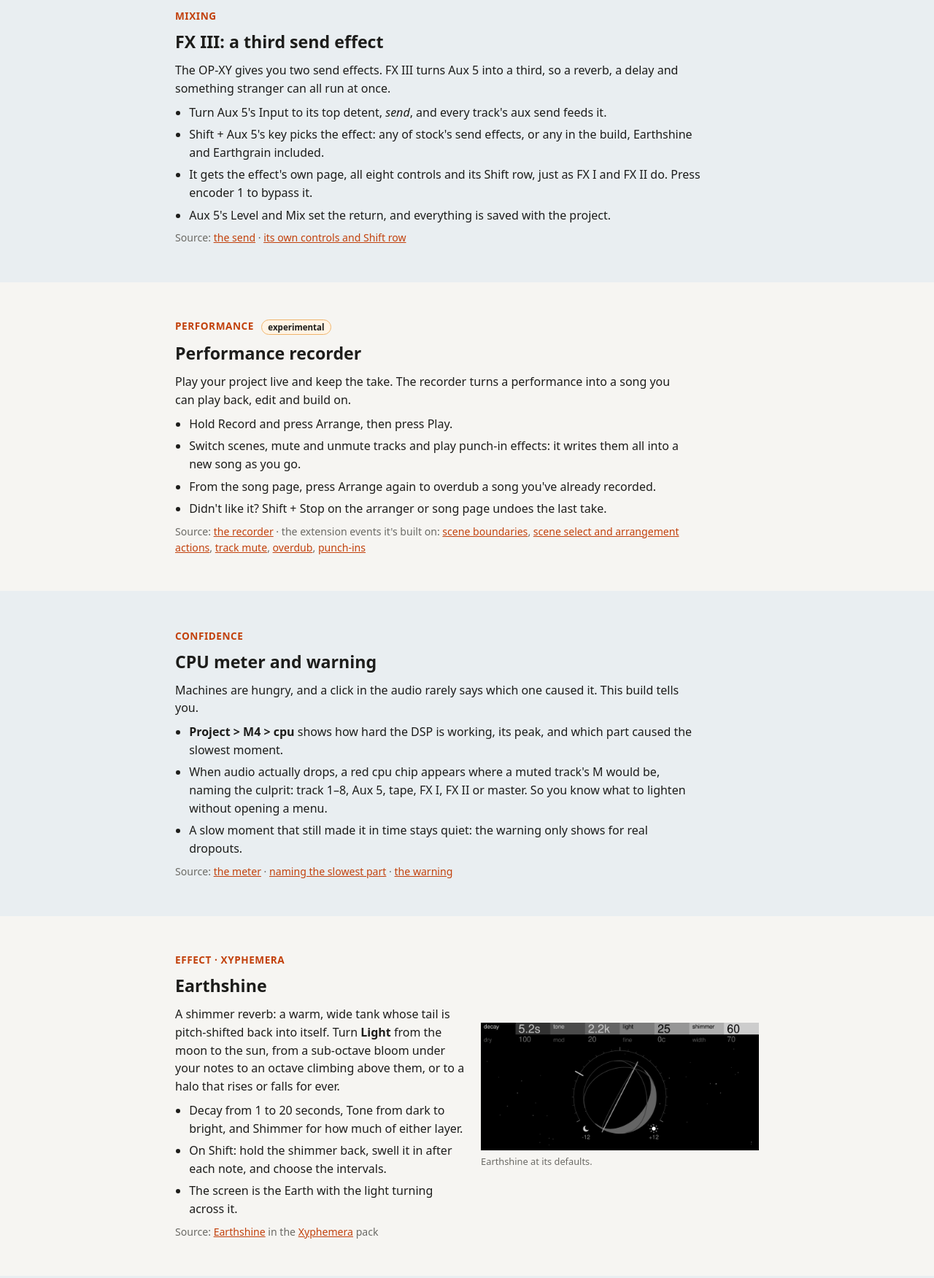
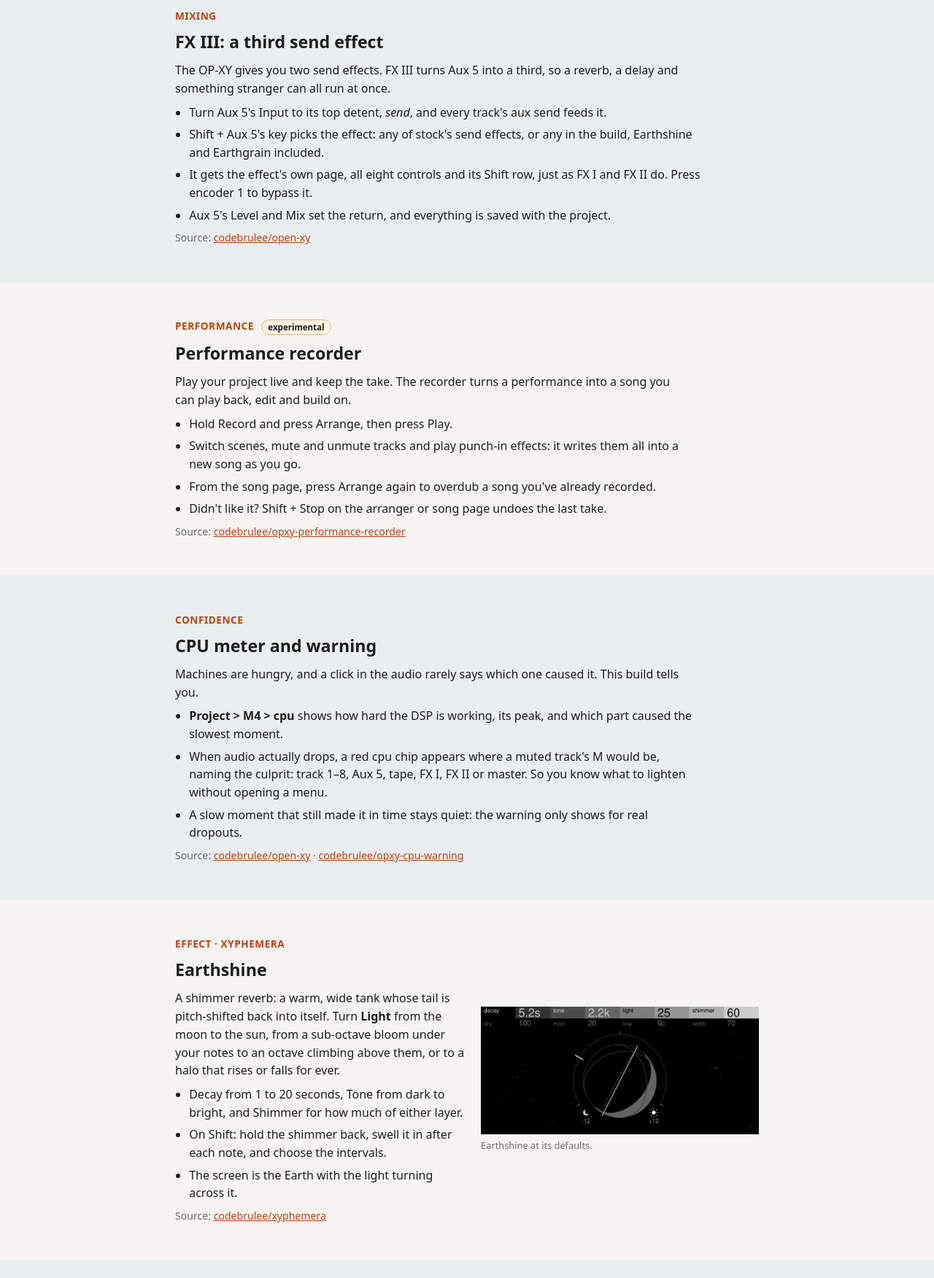
Before and after one commit to codebrulee/opxy-build, a plain HTML site: page index.html in a window 1280 px wide. Shown: the part 495-2247 px from the top of the page at 73% size. Drawn offline with Linux system fonts and the light colour scheme.

Commit message:
Landing page: each feature's source links straight to its repo
Co-Authored-By: Claude Opus 5.5 <noreply@anthropic.com>

```diff
--- a/index.html
+++ b/index.html
@@ -78,7 +78,7 @@ figcaption{color:var(--muted);font-size:.8rem;margin-top:.4rem}
 <li>It gets the effect's own page, all eight controls and its Shift row, just as FX I and FX II do. Press encoder 1 to bypass it.</li>
 <li>Aux 5's Level and Mix set the return, and everything is saved with the project.</li>
 </ul>
-<p class="links">Source: <a href="https://github.com/codebrulee/open-xy/commit/0c45513c">the send</a> · <a href="https://github.com/codebrulee/open-xy/commit/49484ed2">its own controls and Shift row</a></p>
+<p class="links">Source: <a href="https://github.com/codebrulee/open-xy/tree/build/2026.11.18">codebrulee/open-xy</a></p>
 </div>
 </section>
 
@@ -93,7 +93,7 @@ figcaption{color:var(--muted);font-size:.8rem;margin-top:.4rem}
 <li>From the song page, press Arrange again to overdub a song you've already recorded.</li>
 <li>Didn't like it? Shift + Stop on the arranger or song page undoes the last take.</li>
 </ul>
-<p class="links">Source: <a href="https://github.com/codebrulee/opxy-performance-recorder">the recorder</a> · the extension events it's built on: <a href="https://github.com/codebrulee/open-xy/commit/0d864417">scene boundaries</a>, <a href="https://github.com/codebrulee/open-xy/commit/34ebbae6">scene select and arrangement actions</a>, <a href="https://github.com/codebrulee/open-xy/commit/b28db751">track mute</a>, <a href="https://github.com/codebrulee/open-xy/commit/c42c75d6">overdub</a>, <a href="https://github.com/codebrulee/open-xy/commit/f325ee2f">punch-ins</a></p>
+<p class="links">Source: <a href="https://github.com/codebrulee/opxy-performance-recorder">codebrulee/opxy-performance-recorder</a></p>
 </div>
 </section>
 
@@ -107,7 +107,7 @@ figcaption{color:var(--muted);font-size:.8rem;margin-top:.4rem}
 <li>When audio actually drops, a red cpu chip appears where a muted track's M would be, naming the culprit: track 1–8, Aux 5, tape, FX I, FX II or master. So you know what to lighten without opening a menu.</li>
 <li>A slow moment that still made it in time stays quiet: the warning only shows for real dropouts.</li>
 </ul>
-<p class="links">Source: <a href="https://github.com/codebrulee/open-xy/commit/de39af9c">the meter</a> · <a href="https://github.com/codebrulee/open-xy/commit/0dbf21f8">naming the slowest part</a> · <a href="https://github.com/codebrulee/opxy-cpu-warning">the warning</a></p>
+<p class="links">Source: <a href="https://github.com/codebrulee/open-xy/tree/build/2026.11.18">codebrulee/open-xy</a> · <a href="https://github.com/codebrulee/opxy-cpu-warning">codebrulee/opxy-cpu-warning</a></p>
 </div>
 </section>
 
@@ -121,7 +121,7 @@ figcaption{color:var(--muted);font-size:.8rem;margin-top:.4rem}
 <li>On Shift: hold the shimmer back, swell it in after each note, and choose the intervals.</li>
 <li>The screen is the Earth with the light turning across it.</li>
 </ul>
-<p class="links">Source: <a href="https://github.com/codebrulee/xyphemera/tree/main/earthshine">Earthshine</a> in the <a href="https://github.com/codebrulee/xyphemera">Xyphemera</a> pack</p>
+<p class="links">Source: <a href="https://github.com/codebrulee/xyphemera">codebrulee/xyphemera</a></p>
 </div>
 <figure><img src="images/earthshine.png" alt="Earthshine's screen: the Earth inside a dial from the moon to the sun" width="960" height="440"><figcaption>Earthshine at its defaults.</figcaption></figure>
 </section>
@@ -136,7 +136,7 @@ figcaption{color:var(--muted);font-size:.8rem;margin-top:.4rem}
 <li>Pitch sets from unison to fifths, octaves, reverse and harmonics; Repeats to let the loop evolve; Space to put it in a room.</li>
 <li>Lock it to the song's tempo, and choose how long a held phrase lasts.</li>
 </ul>
-<p class="links">Source: <a href="https://github.com/codebrulee/xyphemera/tree/main/earthgrain">Earthgrain</a> in the <a href="https://github.com/codebrulee/xyphemera">Xyphemera</a> pack</p>
+<p class="links">Source: <a href="https://github.com/codebrulee/xyphemera">codebrulee/xyphemera</a></p>
 </div>
 <figure>
 <div class="grid4">
```
